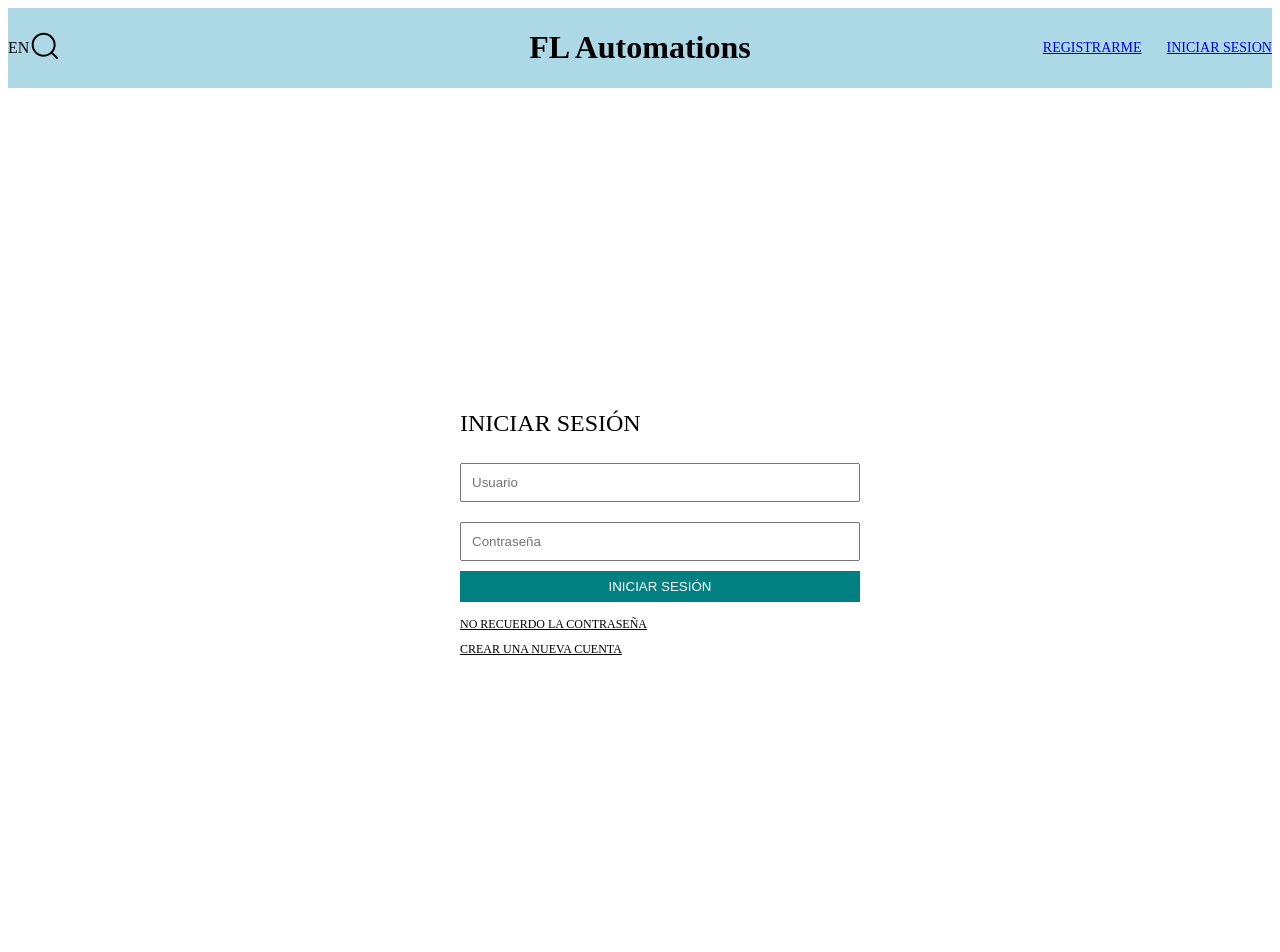
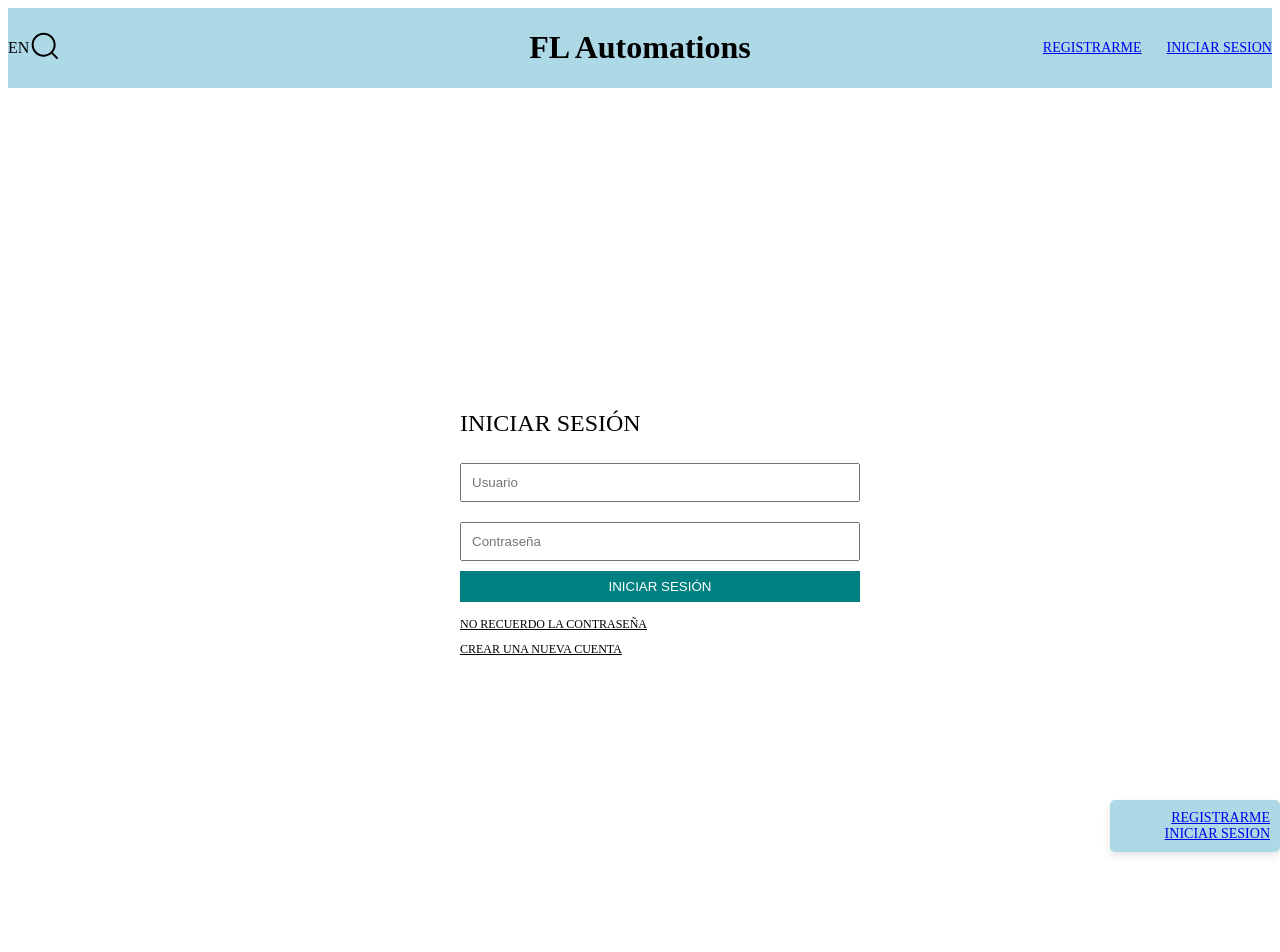
Before and after one commit to FLucena/flautomations-next, a Next.js app: page /login in a window 1280 px wide. Shown: the top 952 px of the page. Built offline with nearby package versions, Linux system fonts and the light colour scheme.

Commit message:
added responsive v4

```diff
--- a/package.json
+++ b/package.json
@@ -12,7 +12,6 @@
     "@emotion/react": "^11.10.6",
     "@emotion/styled": "^11.10.6",
     "@mui/icons-material": "^5.11.11",
-    "babel-plugin-styled-components": "^2.1.4",
     "cross-env": "^7.0.3",
     "crypto-xxhash-64": "^2.0.0",
     "eslint": "8.37.0",
@@ -30,6 +29,7 @@
     "@next/bundle-analyzer": "^13.2.4",
     "@types/node": "^18.15.11",
     "babel-eslint": "^10.1.0",
+    "babel-plugin-styled-components": "^2.1.4",
     "eslint-config-next": "^13.2.4",
     "eslint-plugin-react": "^7.32.2",
     "eslint-plugin-react-hooks": "^4.6.0",
--- a/src/components/Navbar.jsx
+++ b/src/components/Navbar.jsx
@@ -1,4 +1,4 @@
-import React from 'react';
+import React, { useState } from 'react';
 import Link from 'next/link';
 import styled from 'styled-components';
 
@@ -65,8 +65,14 @@ const MenuItem = styled.div`
   }
 `;
 
+const HamburgerContainer = styled.div`
+  display: flex;
+  align-items: center;
+`;
+
 const Hamburger = styled.div`
   display: none;
+  cursor: pointer;
 
   @media (max-width: 768px) {
     display: block;
@@ -86,7 +92,32 @@ const SearchBoxContainer = styled.div`
   width: 20px;
 `
 
+const MenuList = styled.div`
+  display: flex;
+  flex-direction: column;
+  align-items: flex-end;
+  position: absolute;
+  top: 100%;
+  right: 0;
+  background-color: lightblue;
+  padding: 10px;
+  width: 150px;
+  border-radius: 5px;
+  box-shadow: 0px 4px 8px rgba(0, 0, 0, 0.1);
+
+  @media (max-width: 768px) {
+    display: ${({ open }) => (open ? 'flex' : 'none')};
+  }
+`;
+
 const Navbar = () => {
+
+  const [menuOpen, setMenuOpen] = useState(false);
+
+  const toggleMenu = () => {
+    setMenuOpen(!menuOpen);
+  };
+
   return (
     <>
       <Container>
@@ -116,13 +147,23 @@ const Navbar = () => {
           <MenuItem>
             <Link href="/login">INICIAR SESION</Link>
           </MenuItem>
-          <Hamburger>
+        </Right>
+        <HamburgerContainer>
+          <Hamburger onClick={toggleMenu}>
             <Bar></Bar>
             <Bar></Bar>
             <Bar></Bar>
           </Hamburger>
-        </Right>
+        </HamburgerContainer>
       </Container>
+      <MenuList open={menuOpen}>
+        <MenuItem>
+          <Link href="/register">REGISTRARME</Link>
+        </MenuItem>
+        <MenuItem>
+          <Link href="/login">INICIAR SESION</Link>
+        </MenuItem>
+      </MenuList>
     </>
   );
 };
--- /dev/null
+++ b/src/pages/_document.js
@@ -0,0 +1,30 @@
+import Document, { Html, Head, Main, NextScript } from 'next/document';
+import { ServerStyleSheet } from 'styled-components';
+
+export default class MyDocument extends Document {
+  static getServerSideProps({ renderPage }) {
+    const sheet = new ServerStyleSheet();
+
+    const page = renderPage((App) => (props) =>
+      sheet.collectStyles(<App {...props} />),
+    );
+
+    const styleTags = sheet.getStyleElement();
+
+    return { ...page, styleTags };
+  }
+
+  render() {
+    return (
+      <Html>
+        <Head>
+          {this.props.styleTags}
+        </Head>
+        <body>
+          <Main />
+          <NextScript />
+        </body>
+      </Html>
+    );
+  }
+}
```
Also changed, not shown: .babelrc (added), 1 other file (tests, documents, lock files or other folders).
